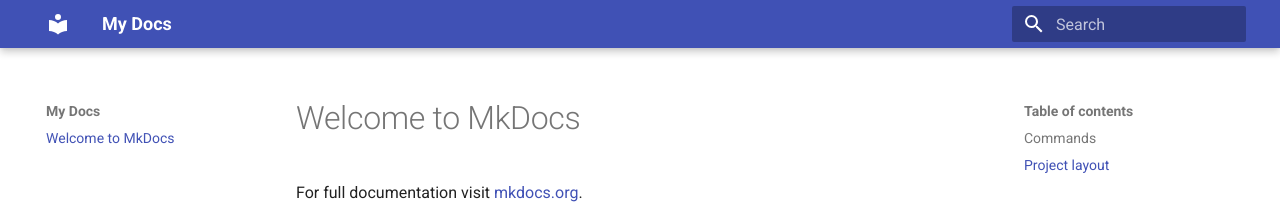
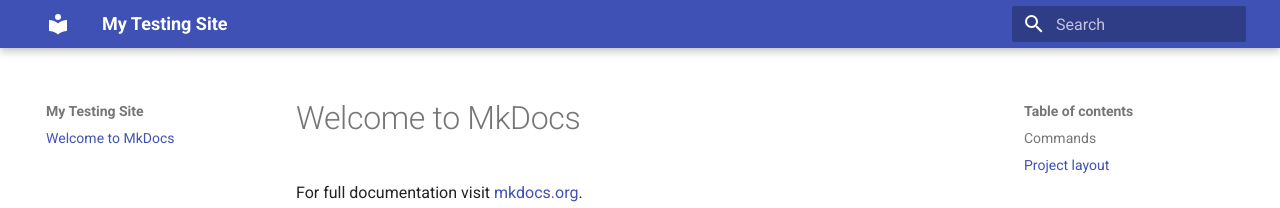
Before and after one commit to bnshr/my-docs, an MkDocs documentation site: the page built from docs/index.md, in a window 1280 px wide. Shown: the top 208 px of the page. Built offline with MkDocs 1.6.1 and Material for MkDocs 9.7.7, drawn with Linux system fonts in a browser that asks for light colours.

Commit message:
My change Testing

```diff
--- a/mkdocs.yml
+++ b/mkdocs.yml
@@ -1,4 +1,4 @@
-site_name: My Docs
-site_url: https://my-docs.github.io
+site_name: My Testing Site
+site_url: ""
 theme:
   name: material
```
